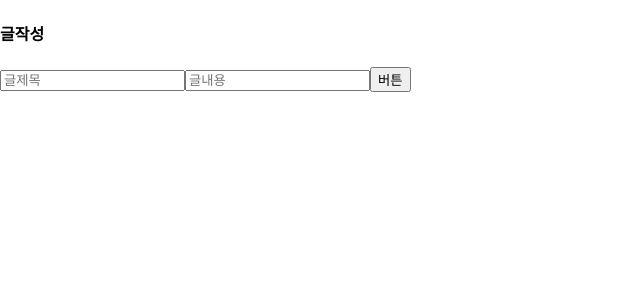
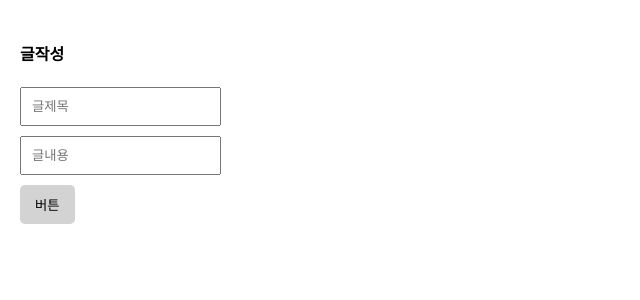
Before and after one commit to chloeryu/YSL, a Next.js app: page /write in a window 1280 px wide. Shown: the top 300 px of the page, without its empty margins (0-640 px from the left). Built offline with nearby package versions, Linux system fonts and the light colour scheme.

Commit message:
<input>,<button> css

```diff
--- a/app/globals.css
+++ b/app/globals.css
@@ -25,3 +25,22 @@ body {
   color: grey;
   margin: 5px 0px;
 }
+
+/* write */
+.p-20 {
+  padding: 20px;
+}
+
+input {
+  box-sizing: border-box;
+  padding: 10px;
+  display: block;
+  margin-bottom: 10px;
+}
+
+button {
+  padding: 10px 15px;
+  background: lightgray;
+  border: none;
+  border-radius: 5px;
+}
--- a/app/write/page.js
+++ b/app/write/page.js
@@ -1,8 +1,8 @@
 export default function Write() {
   return (
-    <div>
+    <div className="p-20">
       <h4>글작성</h4>
-      <form action="/api/test" method="POST">
+      <form action="/api/post/new" method="POST">
         <input name="title" placeholder="글제목" />
         <input name="content" placeholder="글내용" />
         <button type="submit">버튼</button>
```
